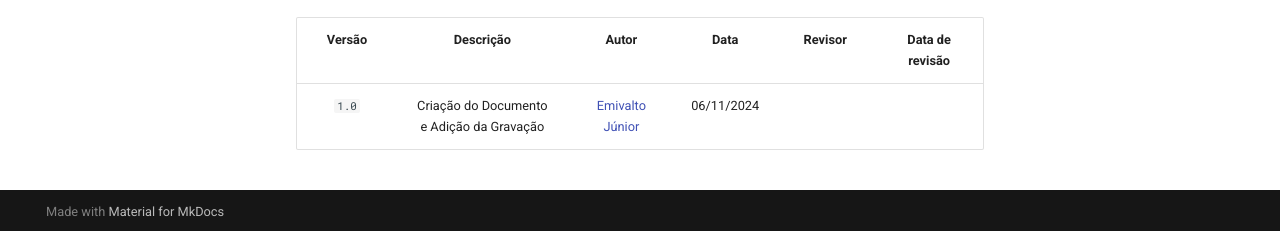
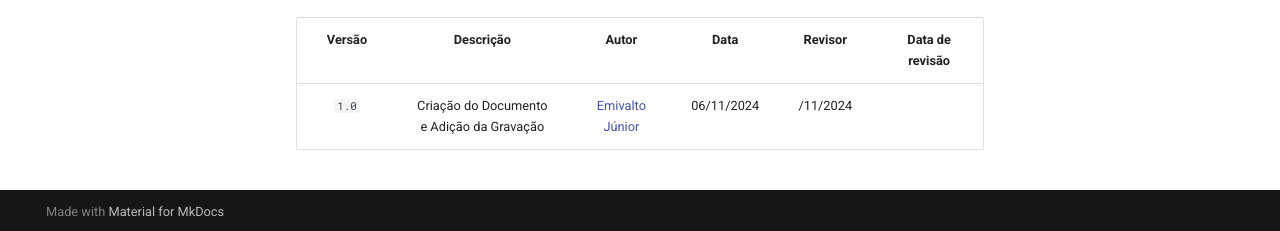
Before and after one commit to Requisitos-de-Software/2024.2-MeuSUSDigital, an MkDocs documentation site: the page built from docs/apresentacao/apresentacao01.md, in a window 1280 px wide and 1037 px high. Shown: the part 803-1034 px from the top of the window. Built offline with MkDocs 1.6.1 and Material for MkDocs 9.7.7, drawn with Linux system fonts in a browser that asks for light colours.

Commit message:
verificação

```diff
--- a/docs/apresentacao/apresentacao01.md
+++ b/docs/apresentacao/apresentacao01.md
@@ -15,6 +15,7 @@ Essa página tem como objetivo documentar todas as gravações referente a entre
 
 </center>
 
+
 <div align="center">
     <p><strong>Figura 1 – <em>Rich Picture</em> do aplicativo Meu SUS Digital</strong></p>
     <p>Fonte: <a href="https://github.com/EmivaltoJrr">Emivalto Júnior</a>.</p>
@@ -24,4 +25,4 @@ Essa página tem como objetivo documentar todas as gravações referente a entre
 ## 📑 Histórico de versão
 | Versão |          Descrição              |     Autor      |      Data      |   Revisor     |    Data de revisão    |
 |:------:|:-------------------------------:|:--------------:|:--------------:|:-------------:|:---------------------:|
-|  `1.0`  | Criação do Documento e Adição da Gravação |[Emivalto Júnior](https://github.com/EmivaltoJrr)| 06/11/2024   |  |
+|  `1.0`  | Criação do Documento e Adição da Gravação |[Emivalto Júnior](https://github.com/EmivaltoJrr)| 06/11/2024   | /11/2024 |
```
